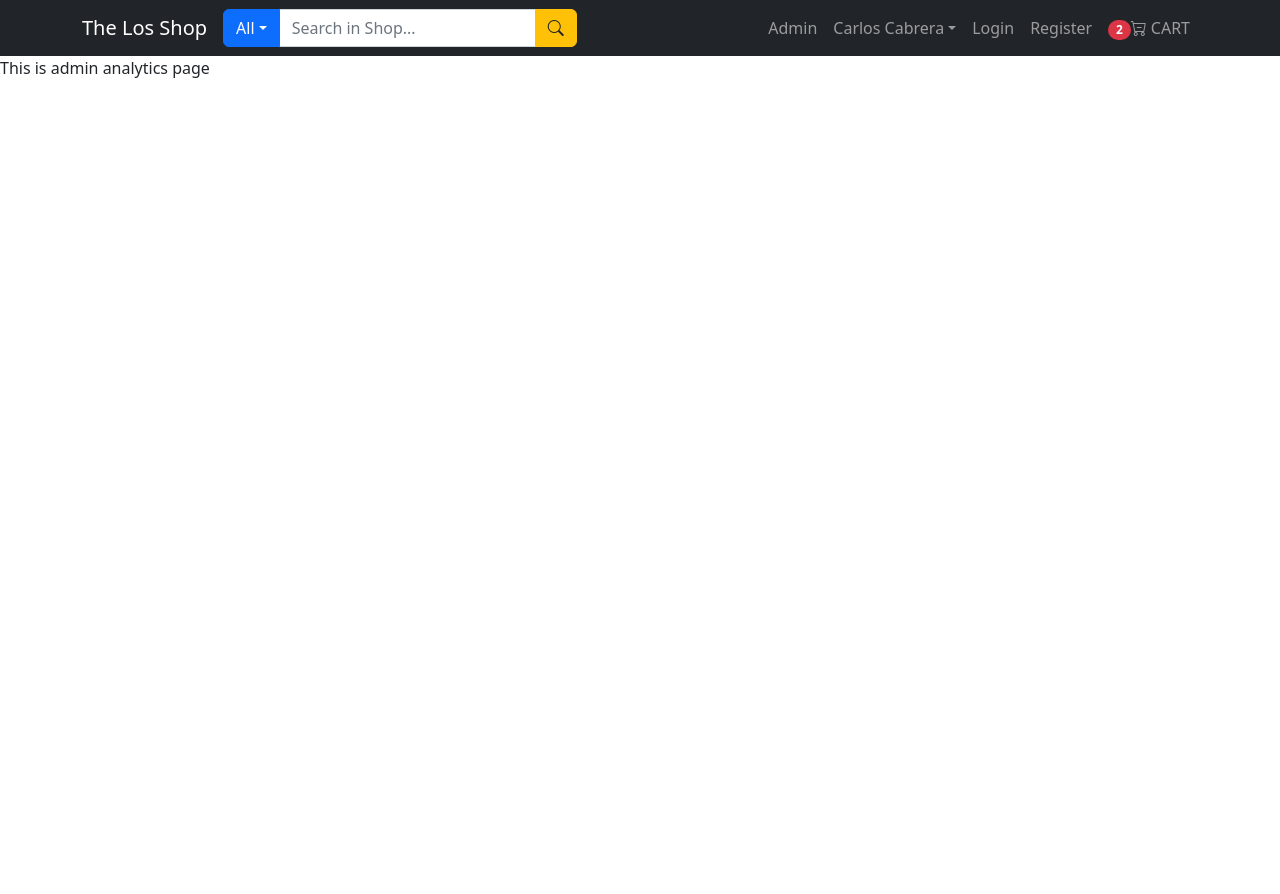
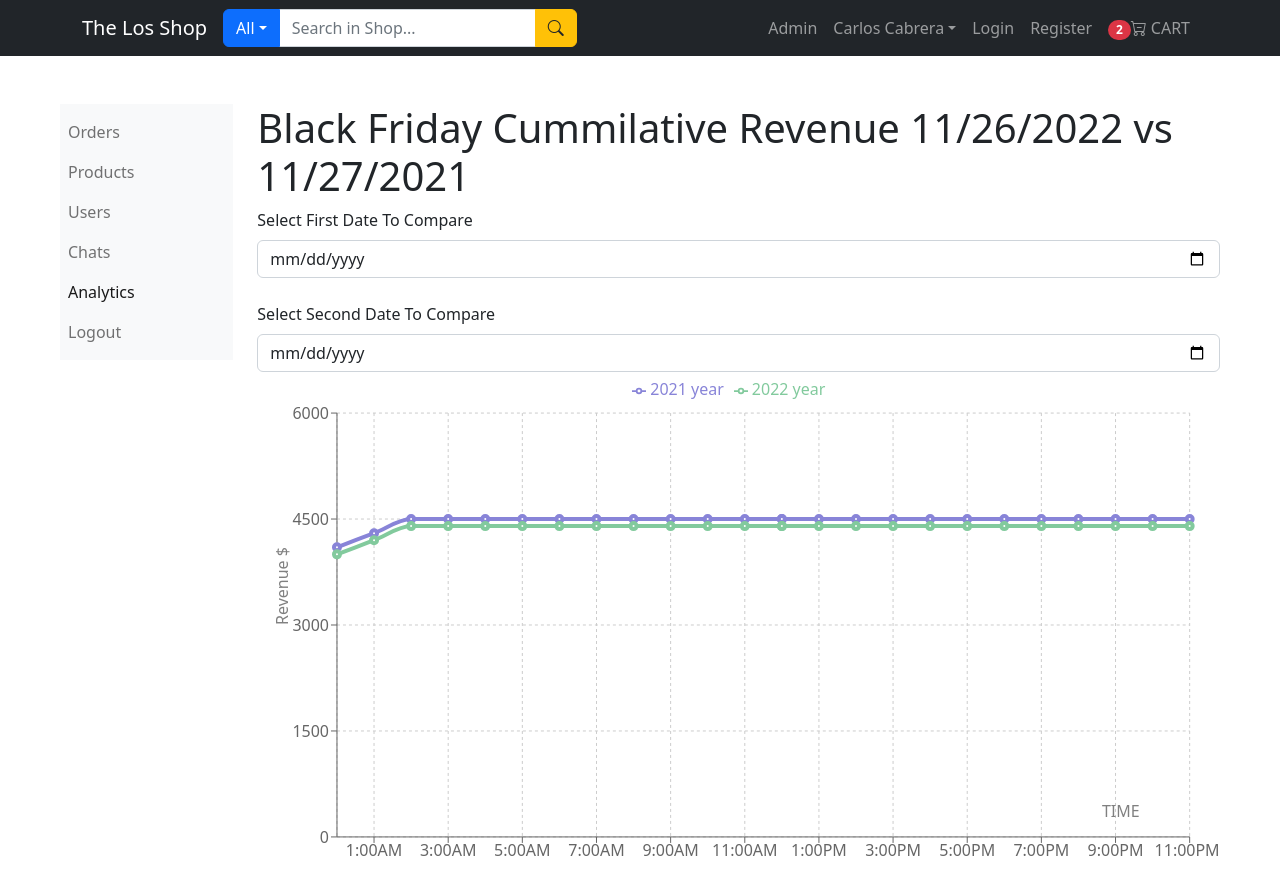
Before and after one commit to CarlosDCabrera/MERN_stack_website, a React (Create React App) app in the folder front_end/: page /admin/analytics in a window 1280 px wide. Shown: the top 894 px of the page. Before the commit the page ends 800 px from the top, so only its background shows below. Built offline with nearby package versions, Linux system fonts and the light colour scheme.

Commit message:
created admin analytics page and chat page

```diff
--- a/front_end/package.json
+++ b/front_end/package.json
@@ -16,6 +16,7 @@
     "react-router-dom": "^6.9.0",
     "react-scripts": "5.0.0",
     "react-simple-star-rating": "^4.1.1",
+    "recharts": "^2.1.9",
     "web-vitals": "^2.1.4"
   },
   "scripts": {
--- a/front_end/src/components/CategoryCardComponent.js
+++ b/front_end/src/components/CategoryCardComponent.js
@@ -15,7 +15,7 @@ const CategoryCardComponent = ({category, idx}) => {
 
   return (
     <Card>
-      <Card.Img crossorigin='anonymous' variant="top" src={images[idx]} />
+      <Card.Img crossOrigin='anonymous' variant="top" src={images[idx]} />
       <Card.Body>
         <Card.Title>{category}</Card.Title>
         <Card.Text>
--- a/front_end/src/components/ProductForListComponent.js
+++ b/front_end/src/components/ProductForListComponent.js
@@ -7,7 +7,7 @@ const ProductForListComponent = ({images, idx}) => {
     <Card style={{ marginTop: '30px', marginBottom: '50px' }}>
       <Row>
         <Col lg={5}>
-          <Card.Img variant="top" src={"/images/" + images[idx] + "-category.png"} />
+          <Card.Img crossOrigin="anonymus" variant="top" src={"/images/" + images[idx] + "-category.png"} />
         </Col>
         <Col lg={7}>
           <Card.Body>
--- a/front_end/src/components/ProductsCarouselComponent.js
+++ b/front_end/src/components/ProductsCarouselComponent.js
@@ -9,7 +9,7 @@ const ProductCarouselComponent = () => {
     <Carousel>
       <Carousel.Item>
         <img
-          crossorigin='anonymous'
+          crossOrigin='anonymous'
           className="d-block w-100"
           style={{ height: '300px', objectFit: 'cover' }}
           src='/images/carousel/carousel-1.png'
--- a/front_end/src/components/admin/AdminChatRoomComponent.js
+++ b/front_end/src/components/admin/AdminChatRoomComponent.js
@@ -1,5 +1,67 @@
+import { Fragment, useState } from 'react';
+import { Toast, Form, Button} from 'react-bootstrap';
+
 const AdminChatRoomComponent = () => {
-  return <p>AdminChatRoomComponent</p>;
+  const [toast1, closeToast1] = useState(true);
+  const close1 = () => closeToast1(false);
+  const [toast2, closeToast2] = useState(true);
+  const close2 = () => closeToast2(false);
+  return (
+    <>
+      <Toast show={toast1} onClose={close1} className='ms-4 mb-5'>
+        <Toast.Header>
+          <strong className='me-auto'>Chat with John Doe</strong>
+        </Toast.Header>
+        <Toast.Body>
+          <div style={{ maxHeight: '500px', overflow: "auto" }}>
+            {Array.from({ length: 30 }).map((_, idx) => (
+              <Fragment key={idx}>
+                <p className='bg-primary p-3 ms-4 text-light rounded-pill'>
+                  <b>User wrote:</b> Hello World! This is a chat message.
+                </p>
+                <p>
+                  <b>Admin wrote:</b> Hello World! This is a chat messaage
+                </p>
+              </Fragment>
+           ))}
+          </div>
+          <Form>
+            <Form.Group className='mb-3' controlId='exampleFrom.ControlTextarea1'>
+              <Form.Label>Write a message</Form.Label>
+              <Form.Control as='textarea' rows={2} />
+            </Form.Group>
+            <Button variant='success' type='submit'>Submit</Button>
+          </Form>
+        </Toast.Body>
+      </Toast>
+      <Toast show={toast2} onClose={close2} className='ms-4 mb-5'>
+        <Toast.Header>
+          <strong className='me-auto'>Chat with John Doe2</strong>
+        </Toast.Header>
+        <Toast.Body>
+          <div style={{ maxHeight: '500px', overflow: "auto" }}>
+            {Array.from({ length: 30 }).map((_, idx) => (
+              <Fragment key={idx}>
+                <p className='bg-primary p-3 ms-4 text-light rounded-pill'>
+                  <b>User wrote:</b> Hello World! This is a chat message.
+                </p>
+                <p>
+                  <b>Admin wrote:</b> Hello World! This is a chat messaage
+                </p>
+              </Fragment>
+           ))}
+          </div>
+          <Form>
+            <Form.Group className='mb-3' controlId='exampleFrom.ControlTextarea1'>
+              <Form.Label>Write a message</Form.Label>
+              <Form.Control as='textarea' rows={2} />
+            </Form.Group>
+            <Button variant='success' type='submit'>Submit</Button>
+          </Form>
+        </Toast.Body>
+      </Toast>
+    </>
+  );
 };
 
 export default AdminChatRoomComponent;
--- a/front_end/src/pages/admin/AdminAnalyticsPage.js
+++ b/front_end/src/pages/admin/AdminAnalyticsPage.js
@@ -1,5 +1,173 @@
+import { Col, Form, Row } from "react-bootstrap";
+import AdminLinksComponent from '../../components/admin/AdminLinksComponent';
+import { LineChart, Line, XAxis, YAxis, CartesianGrid, Tooltip, Legend, ResponsiveContainer } from 'recharts';
+
 const AdminAnalyticsPage = () => {
-  return <p>This is admin analytics page</p>;
+  const data = [
+    {
+      name: '12:00AM',
+      '2022 year': 4000,
+      '2021 year': 4100,
+    },
+    {
+      name: '1:00AM',
+      '2022 year': 4200,
+      '2021 year': 4300,
+    },
+    {
+      name: '2:00AM',
+      '2022 year': 4400,
+      '2021 year': 4500,
+    },
+    {
+      name: '3:00AM',
+      '2022 year': 4400,
+      '2021 year': 4500,
+    },
+    {
+      name: '4:00AM',
+      '2022 year': 4400,
+      '2021 year': 4500,
+    },
+    {
+      name: '5:00AM',
+      '2022 year': 4400,
+      '2021 year': 4500,
+    },
+    {
+      name: '6:00AM',
+      '2022 year': 4400,
+      '2021 year': 4500,
+    },
+    {
+      name: '7:00AM',
+      '2022 year': 4400,
+      '2021 year': 4500,
+    },
+    {
+      name: '8:00AM',
+      '2022 year': 4400,
+      '2021 year': 4500,
+    },
+    {
+      name: '9:00AM',
+      '2022 year': 4400,
+      '2021 year': 4500,
+    },
+    {
+      name: '10:00AM',
+      '2022 year': 4400,
+      '2021 year': 4500,
+    },
+    {
+      name: '11:00AM',
+      '2022 year': 4400,
+      '2021 year': 4500,
+    },
+    {
+      name: '12:00PM',
+      '2022 year': 4400,
+      '2021 year': 4500,
+    },
+    {
+      name: '1:00PM',
+      '2022 year': 4400,
+      '2021 year': 4500,
+    },
+    {
+      name: '2:00PM',
+      '2022 year': 4400,
+      '2021 year': 4500,
+    },
+    {
+      name: '3:00PM',
+      '2022 year': 4400,
+      '2021 year': 4500,
+    },
+    {
+      name: '4:00PM',
+      '2022 year': 4400,
+      '2021 year': 4500,
+    },
+    {
+      name: '5:00PM',
+      '2022 year': 4400,
+      '2021 year': 4500,
+    },
+    {
+      name: '6:00PM',
+      '2022 year': 4400,
+      '2021 year': 4500,
+    },
+    {
+      name: '7:00PM',
+      '2022 year': 4400,
+      '2021 year': 4500,
+    },
+    {
+      name: '8:00PM',
+      '2022 year': 4400,
+      '2021 year': 4500,
+    },
+    {
+      name: '9:00PM',
+      '2022 year': 4400,
+      '2021 year': 4500,
+    },
+    {
+      name: '10:00PM',
+      '2022 year': 4400,
+      '2021 year': 4500,
+    },
+    {
+      name: '11:00PM',
+      '2022 year': 4400,
+      '2021 year': 4500,
+    },
+    {
+      name: '12:00PM',
+      '2022 year': 4400,
+      '2021 year': 4500,
+    }
+  ];
+  return (
+    <Row className="m-5">
+      <Col md={2}>
+        <AdminLinksComponent />
+      </Col>
+      <Col md={10}>
+        <h1>Black Friday Cummilative Revenue 11/26/2022 vs 11/27/2021</h1>
+        <Form.Group controlId="firstDateToCompare">
+          <Form.Label>Select First Date To Compare</Form.Label>
+          <Form.Control type="date" name="firstDateToCompare" placeholder="First date to compare"/>
+        </Form.Group>
+        <br />
+        <Form.Group controlId="seconfDateToCompare">
+          <Form.Label>Select Second Date To Compare</Form.Label>
+          <Form.Control type="date" name="secondDateToCompare" placeholder="second date to compare"/>
+        </Form.Group>
+        <ResponsiveContainer width="100%" height={500}>
+          <LineChart
+            data={data}
+            margin={{
+              top: 5,
+              right: 30,
+              left: 20,
+              bottom: 5,
+            }}
+          >
+            <CartesianGrid strokeDasharray="3 3" />
+            <XAxis dataKey="name" label={{value: 'TIME', offset: 50, position: 'insideBottomRight'}} allowDuplicatedCategory={false} />
+            <YAxis label={{value: 'Revenue $', angle: -90, position: 'insideLeft'}}/>
+            <Tooltip />
+            <Legend verticalAlign="top" height={36}/>
+            <Line type="monotone" dataKey="2021 year" stroke="#8884d8" activeDot={{ r: 8 }} strokeWidth={4}/>
+            <Line type="monotone" dataKey="2022 year" stroke="#82ca9d" strokeWidth={4}/>
+          </LineChart>
+        </ResponsiveContainer>
+      </Col>
+    </Row>
+  );
 }
 
 export default AdminAnalyticsPage;
--- a/front_end/src/pages/admin/AdminEditProdcut.js
+++ b/front_end/src/pages/admin/AdminEditProdcut.js
@@ -116,7 +116,7 @@ const AdminEditProductPage = () => {
               <Form.Label>Images</Form.Label>
               <Row>
                 <Col style={{position: 'relative'}} xs={3}>
-                <Image src="/images/monitors-category.png" fluid />
+                <Image crossOrigin="anonymus" src="/images/monitors-category.png" fluid />
                 <i style={onHover} className="bi bi-x text-danger"></i>
                 </Col>
                 <Col style={{position: 'relative'}} xs={3}>
```
Also changed, not shown: 1 other file (tests, documents, lock files or other folders).
